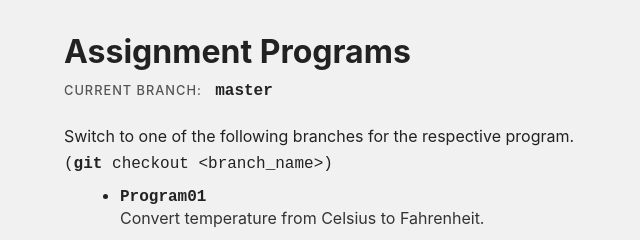
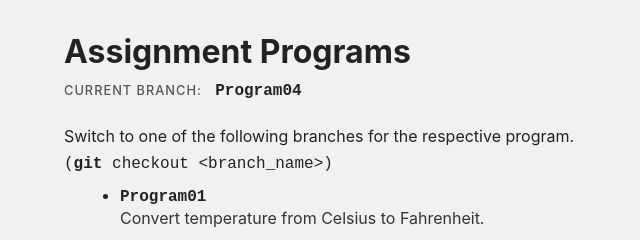
Before and after one commit to shahxaib9/assignmentjs, a plain HTML site: page index.html in a window 1280 px wide. Shown: the top 240 px of the page, 0-640 px from the left. Drawn offline with Linux system fonts and the light colour scheme.

Commit message:
update branch name in index.html

```diff
--- a/index.html
+++ b/index.html
@@ -3,7 +3,7 @@
   <head>
     <meta charset="UTF-8" />
     <meta name="viewport" content="width=device-width, initial-scale=1.0" />
-    <title>Assignment Programs - master</title>
+    <title>Assignment Programs - Program04</title>
   </head>
   <style>
     * {
@@ -75,7 +75,7 @@
     <p class="current-branch">
       <span class="current-branch-title">Current Branch: &nbsp;</span>
       <strong>
-        <code>master</code>
+        <code>Program04</code>
       </strong>
     </p>
 
```
